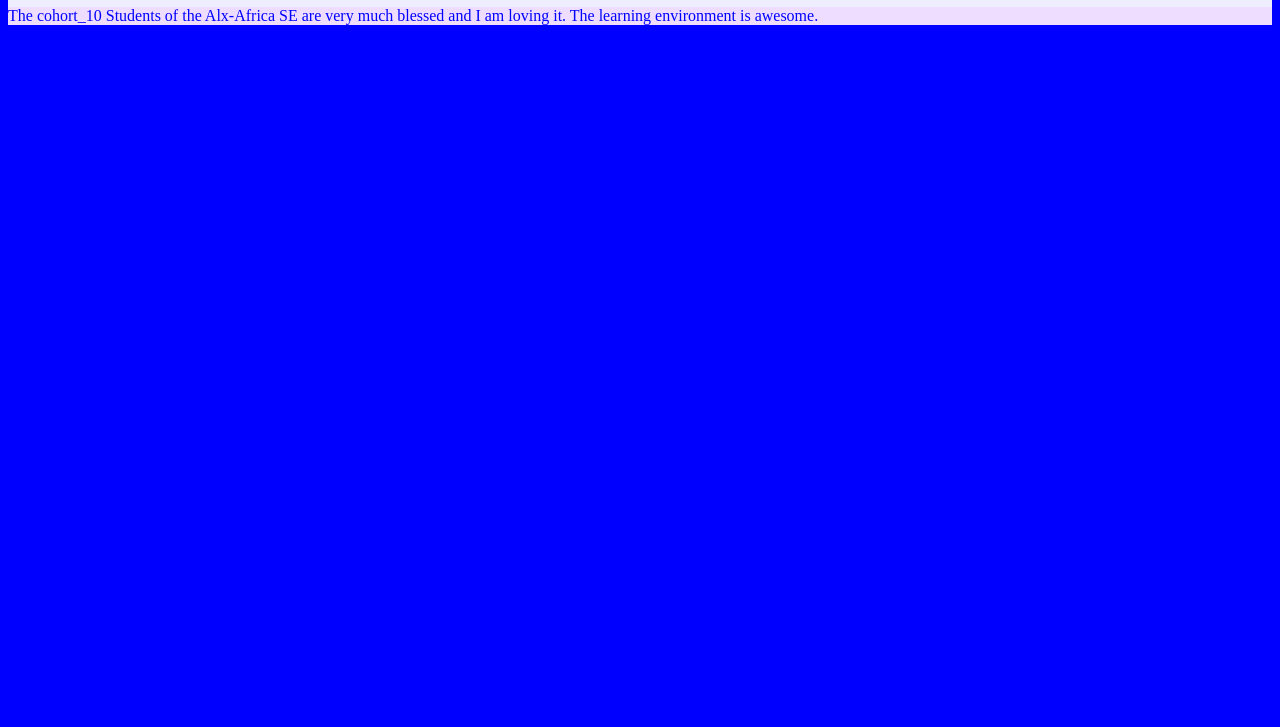
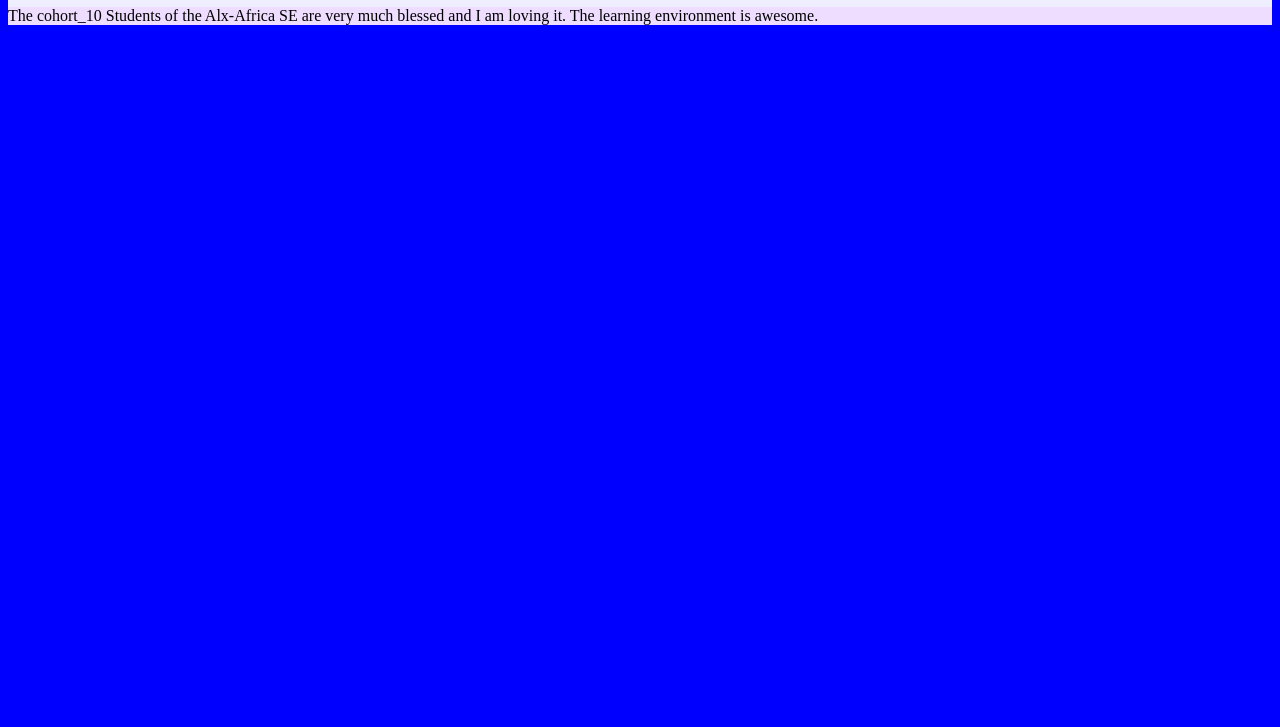
Before and after one commit to frace-engineering/my-alx_project, a plain HTML site: page index.html in a window 1280 px wide. Shown: the part 73-800 px from the top of the page. Drawn offline with Linux system fonts and the light colour scheme; a script that the page names is missing.

Commit message:
Update css

```diff
--- a/index.css
+++ b/index.css
@@ -12,5 +12,5 @@ h1{
 }
 p{
 	background-color:#edf;
-	color:#00F;
+	color:#000;
 }
```
